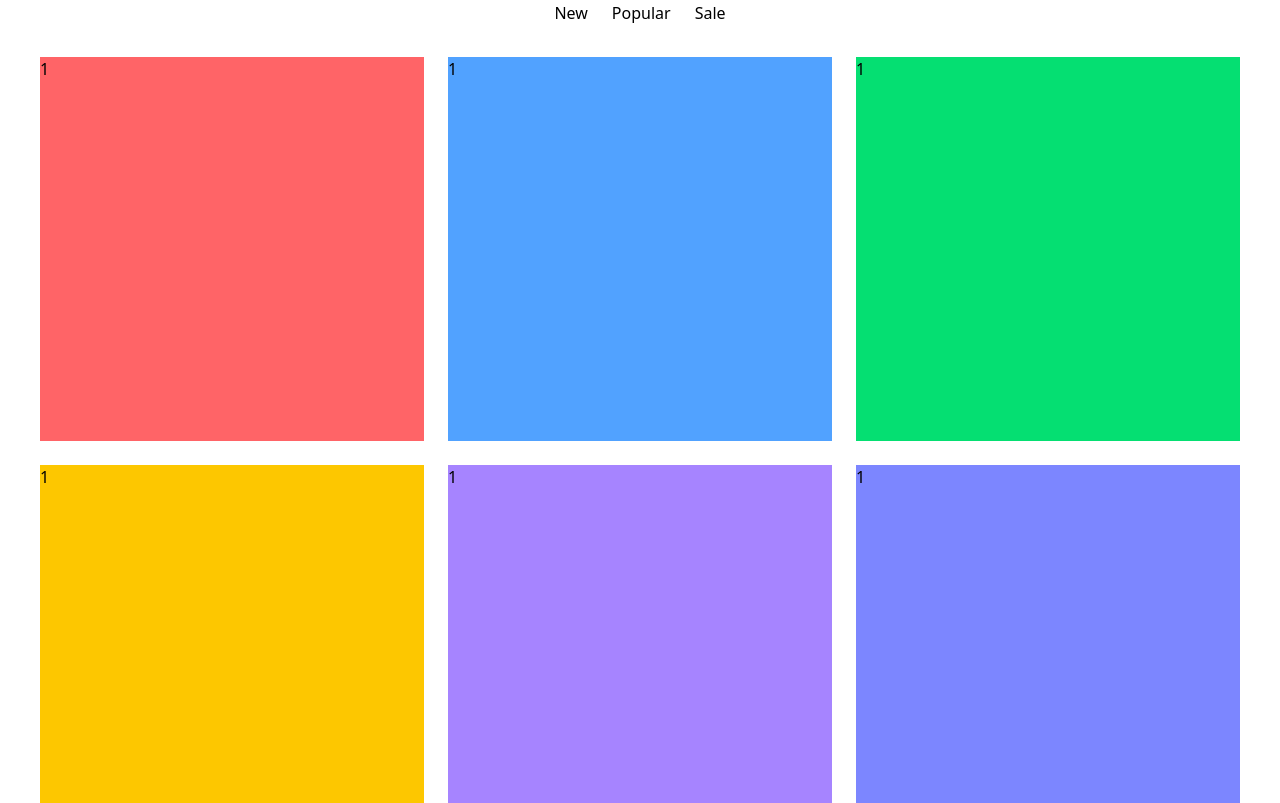
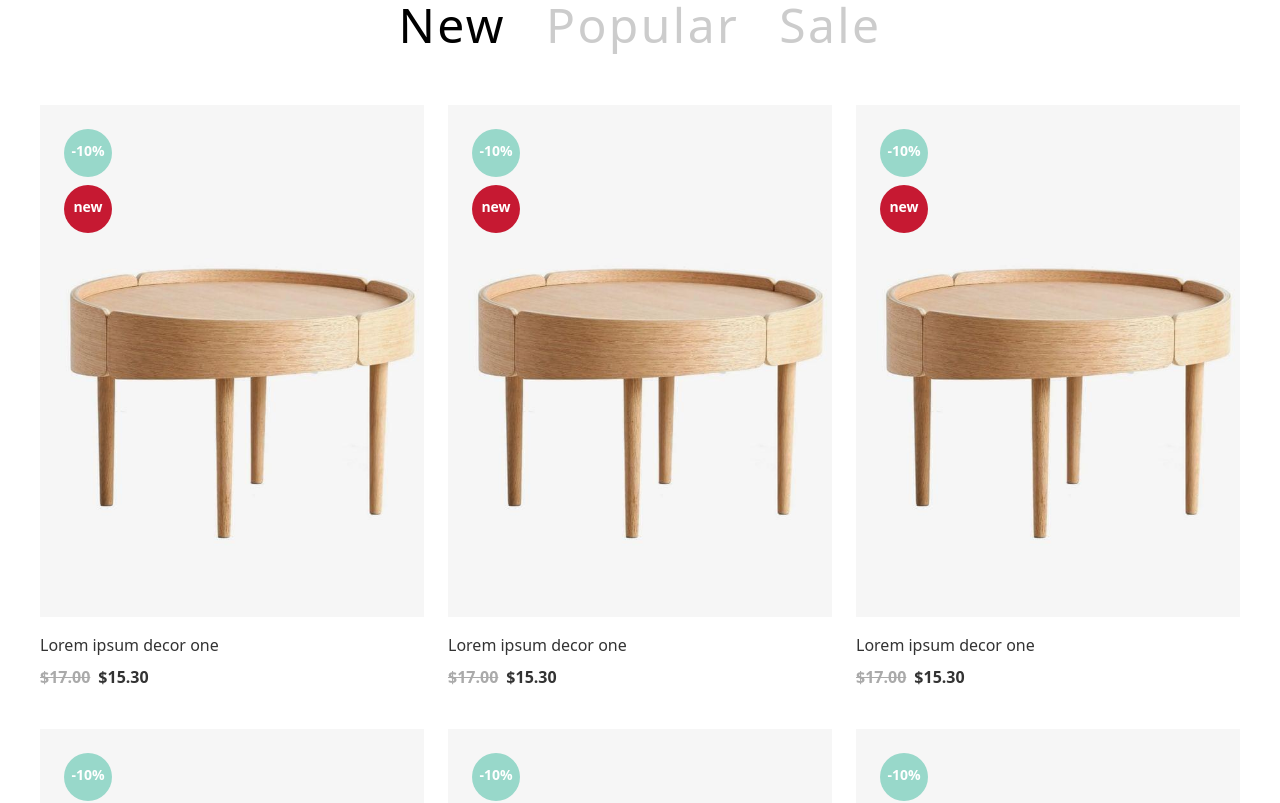
Before and after one commit to Shadrackssien/lezada, a Vue app: page / in a window 1280 px wide. Shown: the part 800-1603 px from the top of the page. Built offline with nearby package versions, Linux system fonts and the light colour scheme.

Commit message:
Single Product template complete with no hover effect

```diff
--- a/src/components/FlashSale.vue
+++ b/src/components/FlashSale.vue
@@ -20,7 +20,9 @@ import flashsale from "../assets/flashsale.jpg";
           Up To 40% Off Final Sale Items. Caught in the moment!
         </p>
       </div>
-      <button class="bg-[#333] text-white py-3 px-10 font-semibold">
+      <button
+        class="inline-block text-xs font-medium tracking-wider uppercase text-white bg-[#333] px-12 py-3 border border-gray-800 hover:bg-transparent hover:text-black transition-all duration-300"
+      >
         SHOP NOW
       </button>
     </div>
--- a/src/components/Products.vue
+++ b/src/components/Products.vue
@@ -1,18 +1,66 @@
+<script setup>
+import { ref } from "vue";
+import SingleProduct from "./SingleProduct.vue";
+
+const categories = ref(["New", "Popular", "Sale"]);
+
+const selectedCategory = ref("New");
+
+const handleCategoryClick = (category) => {
+  selectedCategory.value = category;
+};
+</script>
+
 <template>
   <div class="w-[1200px] mx-auto pt-16">
     <div class="w-full flex flex-col gap-8">
-      <div class="flex items-center justify-center gap-6">
-        <p>New</p>
-        <p>Popular</p>
-        <p>Sale</p>
+      <div class="flex text-5xl items-center justify-center gap-10 pb-6">
+        <p
+          v-for="(category, index) in categories"
+          :key="index"
+          class="cursor-pointer text-[#ccc] tracking-wider"
+          :class="{ 'text-black': selectedCategory === category }"
+          @click="handleCategoryClick(category)"
+        >
+          {{ category }}
+        </p>
       </div>
-      <div class="grid grid-cols-1 md:grid-cols-2 lg:grid-cols-3 gap-6">
+
+      <!-- New Products -->
+      <div
+        v-if="selectedCategory === 'New'"
+        class="grid grid-cols-1 md:grid-cols-2 lg:grid-cols-3 gap-6"
+      >
+        <SingleProduct />
+        <SingleProduct />
+        <SingleProduct />
+        <SingleProduct />
+        <SingleProduct />
+        <SingleProduct />
+      </div>
+
+      <div
+        v-if="selectedCategory === 'Popular'"
+        class="grid grid-cols-1 md:grid-cols-2 lg:grid-cols-3 gap-6"
+      >
+        <div class="bg-yellow-400 h-96">1</div>
+        <div class="bg-violet-400 h-96">1</div>
+        <div class="bg-indigo-400 h-96">1</div>
         <div class="bg-red-400 h-96">1</div>
         <div class="bg-blue-400 h-96">1</div>
         <div class="bg-green-400 h-96">1</div>
-        <div class="bg-yellow-400 h-96">1</div>
+      </div>
+
+      <div
+        v-if="selectedCategory === 'Sale'"
+        class="grid grid-cols-1 md:grid-cols-2 lg:grid-cols-3 gap-6"
+      >
         <div class="bg-violet-400 h-96">1</div>
         <div class="bg-indigo-400 h-96">1</div>
+        <div class="bg-blue-400 h-96">1</div>
+        <div class="bg-green-400 h-96">1</div>
+        <div class="bg-yellow-400 h-96">1</div>
+        <div class="bg-red-400 h-96">1</div>
       </div>
     </div>
   </div>
--- /dev/null
+++ b/src/components/SingleProduct.vue
@@ -0,0 +1,58 @@
+<script setup>
+import tableImage from "../assets/table.jpg";
+import hoverImage from "../assets/hover-image.jpg";
+
+const products = [
+  {
+    title: "Chair",
+    description: "Lorem ipsum decor one",
+    image: tableImage,
+    hoverImage: hoverImage,
+    priceBefore: "17.00",
+    priceNow: "15.30",
+    categories: "new",
+    discount: "-10%",
+  },
+];
+</script>
+
+<template>
+  <div class="w-full h-full z-10">
+    <div class="relative">
+      <div class="relative">
+        <img
+          :src="products[0].image"
+          :alt="products[0].title"
+          class="w-full h-full object-cover transition-opacity duration-300"
+          @mouseover="products[0].image = products[0].hoverImage"
+          @mouseleave="products[0].image = tableImage"
+        />
+        <span
+          v-if="products[0].discount"
+          class="absolute top-6 left-6 bg-[#98d8ca] text-white text-center text-sm font-semibold py-3 size-12 rounded-full"
+        >
+          {{ products[0].discount }}
+        </span>
+        <span
+          v-if="products[0].categories"
+          class="absolute top-20 left-6 bg-[#c61932] text-white text-center text-sm font-semibold py-3 size-12 rounded-full"
+        >
+          {{ products[0].categories }}
+        </span>
+      </div>
+      <div class="my-4">
+        <p class="text-base text-[#333]">
+          {{ products[0].description }}
+        </p>
+        <div class="flex gap-2 mt-2">
+          <span class="text-[#aaa] font-semibold line-through"
+            >${{ products[0].priceBefore }}</span
+          >
+          <span class="text-[#333] font-semibold"
+            >${{ products[0].priceNow }}</span
+          >
+        </div>
+      </div>
+    </div>
+  </div>
+</template>
```
Also changed, not shown: src/assets/hover-image.jpg (added), src/assets/table.jpg (added).
